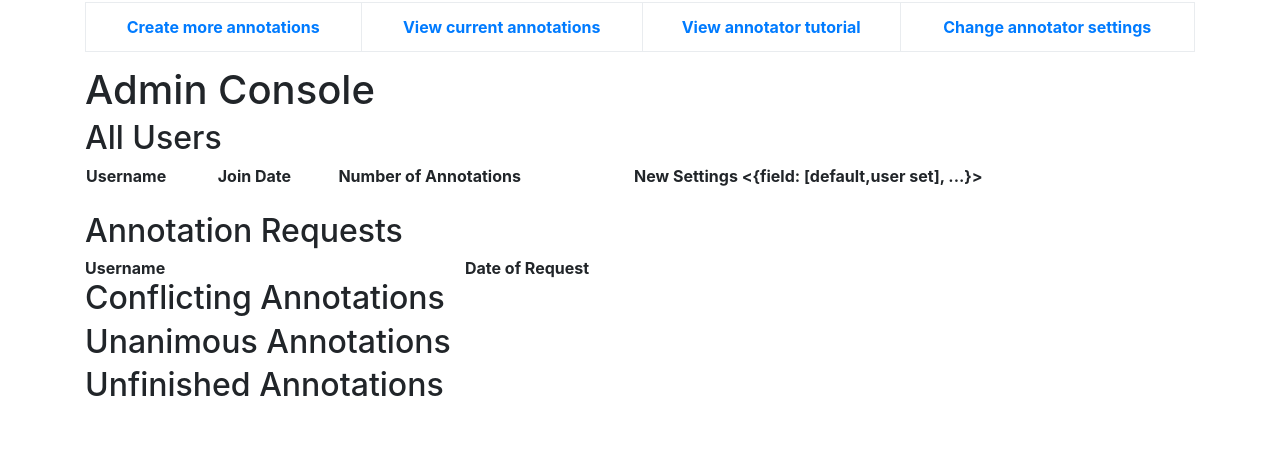
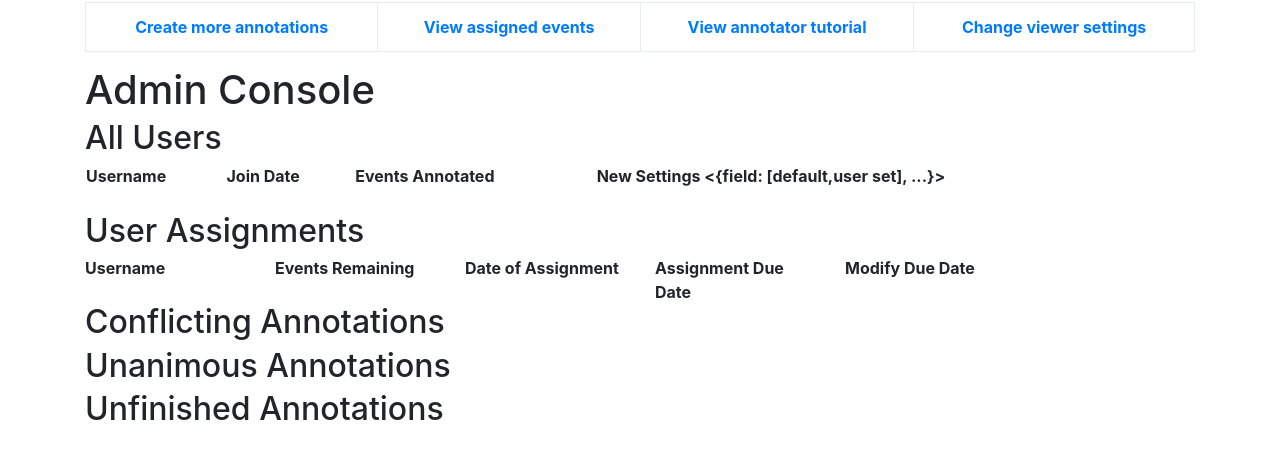
Before and after one commit to MIT-LCP/waveform-annotation, a Django app: template waveform-django/waveforms/templates/waveforms/admin_console.html in a window 1280 px wide. Shown: the part 22-481 px from the top of the page. Run offline with Django 3.2, Linux system fonts and the light colour scheme; the template is opened without the code that fills it, so the values that code supplies are empty; some libraries are stand-ins or nearby versions.

Commit message:
Users now assigned events instead of entire records + users now self assign
*Users are now assigned a specific number of events rather than a number of records

*Users can now choose the number of events they want, and can choose a due date for when they
expect they can complete their annotations

*Admins no longer accept assignment requests

*Admins can view ongoing assignments in admin console, and can modify due dates if needed

*Minor text fixes to the page selector for clarity

*Added migrations

```diff
--- a/waveform-django/waveforms/dash_apps/finished_apps/waveform_vis.py
+++ b/waveform-django/waveforms/dash_apps/finished_apps/waveform_vis.py
@@ -134,9 +134,17 @@ app.layout = html.Div([
 ])
 
 
-def get_assigned_records(user):
+def get_assigned_events(user):
+    """
+    Return a list of events assigned to user
+
+    Parameters
+    ----------
+    user : User
+        Which user's assignments will be returned
+    """
     csv_path = os.path.join(PROJECT_PATH, base.RECORDS_CSV)
-    record_list = []
+    event_list = []
     with open(csv_path, 'r') as csv_file:
         csvreader = csv.reader(csv_file, delimiter=',')
         next(csvreader)
@@ -146,8 +154,8 @@ def get_assigned_records(user):
                 if val:
                     names.append(val)
             if user.username in names:
-                record_list.append(row[0])
-    return record_list
+                event_list.append(row[0])
+    return event_list
 
 
 def get_subplot(rows):
@@ -466,11 +474,11 @@ def get_header_info(file_path):
     records_path = os.path.join(PROJECT_PATH, file_path, base.RECORDS_FILE)
 
     user = User.objects.get(username=get_current_user())
-    record_list = get_assigned_records(user)
+    event_list = get_assigned_events(user)
 
     with open(records_path, 'r') as f:
         file_contents = f.read().splitlines()
-    file_contents = [e for e in file_contents if '_' in e and file_contents[0] in record_list]
+    file_contents = [e for e in file_contents if '_' in e and e in event_list]
 
     return file_contents
 
@@ -497,16 +505,10 @@ def get_current_ann():
     completed_annotations = [a.event for a in user_annotations]
 
     # Get all possible events
-    records_path = os.path.join(PROJECT_PATH, base.RECORDS_FILE)
-    with open(records_path, 'r') as f:
-        all_records = f.read().splitlines()
-    all_events = []
-    for rec in all_records:
-        all_events.append(get_header_info(rec))
-    all_events = [item for sub_list in all_events for item in sub_list]
+    all_events = get_assigned_events(current_user)
 
     # Get the earliest annotation
-    ann_indices = sorted([all_events.index(a) for a in completed_annotations])
+    ann_indices = sorted([all_events.index(a) for a in completed_annotations if a in all_events])
     if ann_indices:
         try:
             current_event = next(a for a, b in enumerate(ann_indices, 0) if a != b)
@@ -766,16 +768,15 @@ def get_record_event_options(click_submit, click_previous, click_next,
     """
     # Determine what triggered this function
     ctx = dash.callback_context
-    # Prepare to return the record and event value
 
+    # Extract user's assigned events and records
     user = User.objects.get(username=get_current_user())
-    record_list = get_assigned_records(user)
-
-    # Get the record file
-    records_path = os.path.join(PROJECT_PATH, base.RECORDS_FILE)
-    with open(records_path, 'r') as f:
-        all_records = f.read().splitlines()
-    all_records = [r for r in all_records if r in record_list]
+    user_events = get_assigned_events(user)
+    user_records = []
+    for event in user_events:
+        root_record = event[0:event.find('_')]
+        if root_record not in user_records:
+            user_records.append(root_record)
 
     if ctx.triggered:
         # Extract all the events
@@ -789,14 +790,14 @@ def get_record_event_options(click_submit, click_previous, click_next,
                 # Event list not ended, keep record value the same
                 return_record = record_value
             else:
-                idr = all_records.index(record_value)
+                idr = user_records.index(record_value)
                 if idr == 0:
                     # Reached the beginning of the list, go to the end
-                    return_record = all_records[-1]
+                    return_record = user_records[-1]
                 else:
                     # Increment the record if not the end of the list
                     # TODO: Increment to the next non-annotated waveform instead?
-                    return_record = all_records[idr-1]
+                    return_record = user_records[idr-1]
 
             # Update the events if the record is updated
             if return_record != record_value:
@@ -822,14 +823,14 @@ def get_record_event_options(click_submit, click_previous, click_next,
                 # Event list not ended, keep record value the same
                 return_record = record_value
             else:
-                idr = all_records.index(record_value)
-                if idr == (len(all_records) - 1):
+                idr = user_records.index(record_value)
+                if idr == (len(user_records) - 1):
                     # Reached the end of the list, go back to the beginning
-                    return_record = all_records[0]
+                    return_record = user_records[0]
                 else:
                     # Increment the record if not the end of the list
                     # TODO: Increment to the next non-annotated waveform instead?
-                    return_record = all_records[idr+1]
+                    return_record = user_records[idr+1]
 
             # Update the events if the record is updated
             if return_record != record_value:
--- a/waveform-django/waveforms/templates/waveforms/admin_console.html
+++ b/waveform-django/waveforms/templates/waveforms/admin_console.html
@@ -16,13 +16,13 @@
         <a href="{% url 'waveform_published_home' %}">Create more annotations</a>
       </th>
       <th class="text-center">
-        <a href="{% url 'render_annotations' %}">View current annotations</a>
+        <a href="{% url 'render_annotations' %}">View assigned events</a>
       </th>
       <th class="text-center">
         <a href="{% url 'viewer_tutorial' %}">View annotator tutorial</a>
       </th>
       <th class="text-center">
-        <a href="{% url 'viewer_settings' %}">Change annotator settings</a>
+        <a href="{% url 'viewer_settings' %}">Change viewer settings</a>
       </th>
     </tr>
   </table>
@@ -33,7 +33,7 @@
       <tr>
         <th>Username</th>
         <th>Join Date</th>
-        <th>Number of Annotations</th>
+        <th>Events Annotated</th>
         <th>New Settings &lt;{field: [default,user set], ...}&gt;</th>
       </tr>
       {% for u in all_users %}
@@ -47,30 +47,40 @@
     </table>
   </div>
   <br>
-  <h2>Annotation Requests</h2>
+  <h2>User Assignments</h2>
   <div>
     <table style="width:100%">
       <tr>
         <div class="row">
           <div class="col"><strong>Username</strong></div>
-          <div class="col"><strong>Date of Request</strong></div>
-          <div class="col"></div>
+          <div class="col"><strong>Events Remaining</strong></div>
+          <div class="col"><strong>Date of Assignment</strong></div>
+          <div class="col"><strong>Assignment Due Date</strong></div>
+          <div class="col"><strong>Modify Due Date</strong></div>
+          <div class="col"><strong></strong></div>
         </div>
       </tr>
       {% for u in all_users %}
-        {% if u.requested_annotations %}
-        <form action="" method="post">
-          {% csrf_token %}
+      {% if u.events_remaining %}
       <tr>
         <div class="row">
           <div class="col">{{ u.username  }}</div>
-              <div class="col">{{ u.when_requested }}</div>
-              <div class="col"><button class="btn btn-primary btn-rsp" name="give_annotations"
-                                value="{{ u.username }}" type="submit">Accept Request</button></div>
+          <div class="col">{{ u.events_remaining }}</div>
+          <div class="col">{{ u.date_assigned }}</div>
+          <div class="col">{{ u.due_date }}</div>
+          <form action="" method="post">
+            {% csrf_token %}
+            <div class="col">
+              <input id="user_info" name="user_info" type="hidden" value={{ u.username }}>
+              <input id="change_date" type="date" name="change_date" required min={{ today }}>
+            </div>
+            <div class="col">
+              <input type="submit" name="submit_change" class="btn btn-primary btn-rsp" value="Change Date">
+            </div>
+          </form>
           <br><br>
         </div>
       </tr>
-        </form>
       {% endif %}
       {% endfor %}
     </table>
--- a/waveform-django/waveforms/templates/waveforms/home.html
+++ b/waveform-django/waveforms/templates/waveforms/home.html
@@ -23,13 +23,13 @@
         <a href="{% url 'waveform_published_home' %}">Create more annotations</a>
       </th>
       <th class="text-center">
-        <a href="{% url 'render_annotations' %}">View current annotations</a>
+        <a href="{% url 'render_annotations' %}">View assigned events</a>
       </th>
       <th class="text-center">
         <a href="{% url 'viewer_tutorial' %}">View annotator tutorial</a>
       </th>
       <th class="text-center">
-        <a href="{% url 'viewer_settings' %}">Change annotator settings</a>
+        <a href="{% url 'viewer_settings' %}">Change viewer settings</a>
       </th>
     </tr>
   </table>
--- a/waveform-django/waveforms/templates/waveforms/settings.html
+++ b/waveform-django/waveforms/templates/waveforms/settings.html
@@ -15,13 +15,13 @@
         <a href="{% url 'waveform_published_home' %}">Create more annotations</a>
       </th>
       <th class="text-center">
-        <a href="{% url 'render_annotations' %}">View current annotations</a>
+        <a href="{% url 'render_annotations' %}">View assigned events</a>
       </th>
       <th class="text-center">
         <a href="{% url 'viewer_tutorial' %}">View annotator tutorial</a>
       </th>
       <th class="text-center table-dark">
-        <a href="{% url 'viewer_settings' %}">Change annotator settings</a>
+        <a href="{% url 'viewer_settings' %}">Change viewer settings</a>
       </th>
     </tr>
   </table>
```
Also changed, not shown: waveform-django/waveforms/models.py (+37 -2 lines), waveform-django/waveforms/templates/waveforms/annotations.html (+31 -10 lines), waveform-django/waveforms/templates/waveforms/tutorial.html (+4 -4 lines), waveform-django/waveforms/views.py (+174 -89 lines), waveform-django/waveforms/migrations/0012_auto_20210807_0204.py (added). Lines whose indentation alone changed are shown as unchanged.
